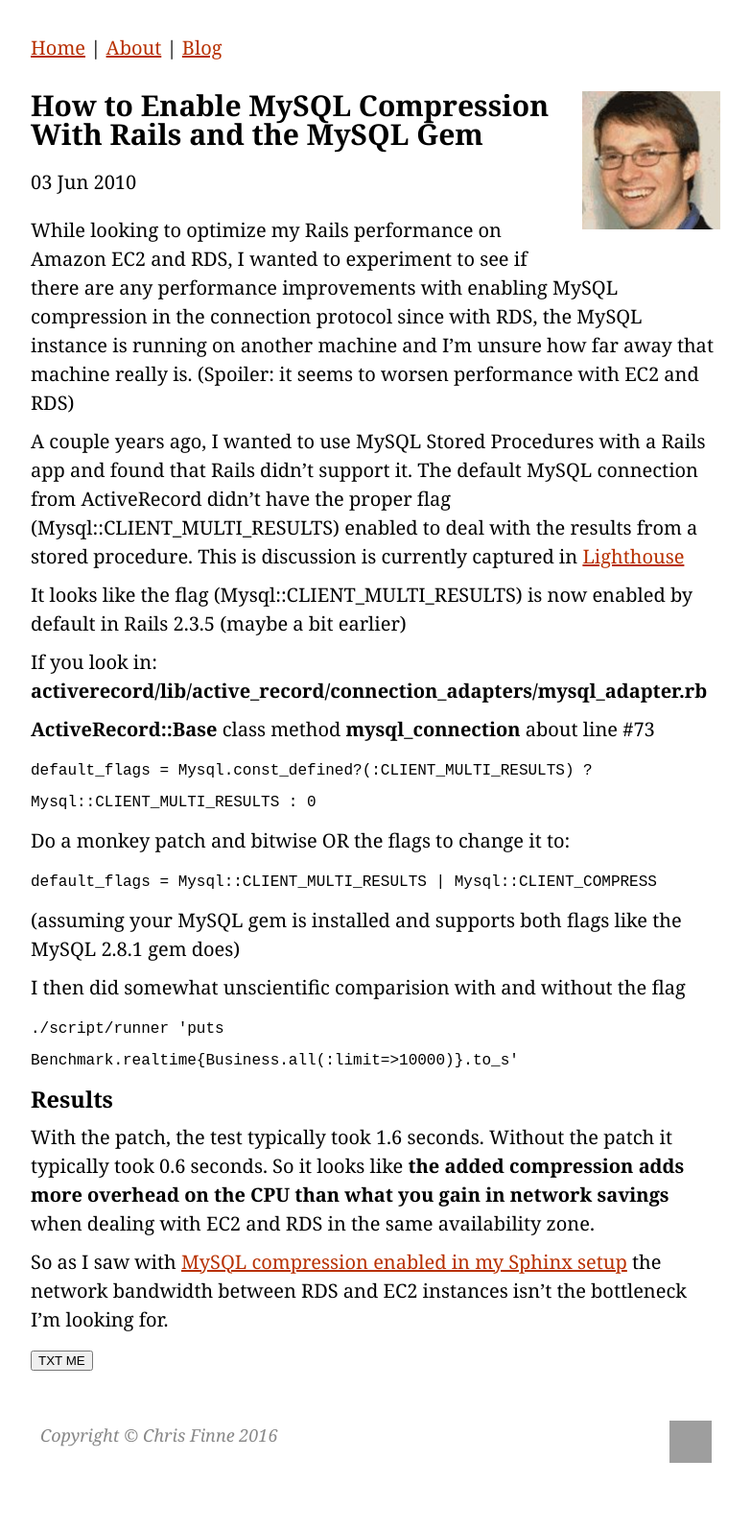
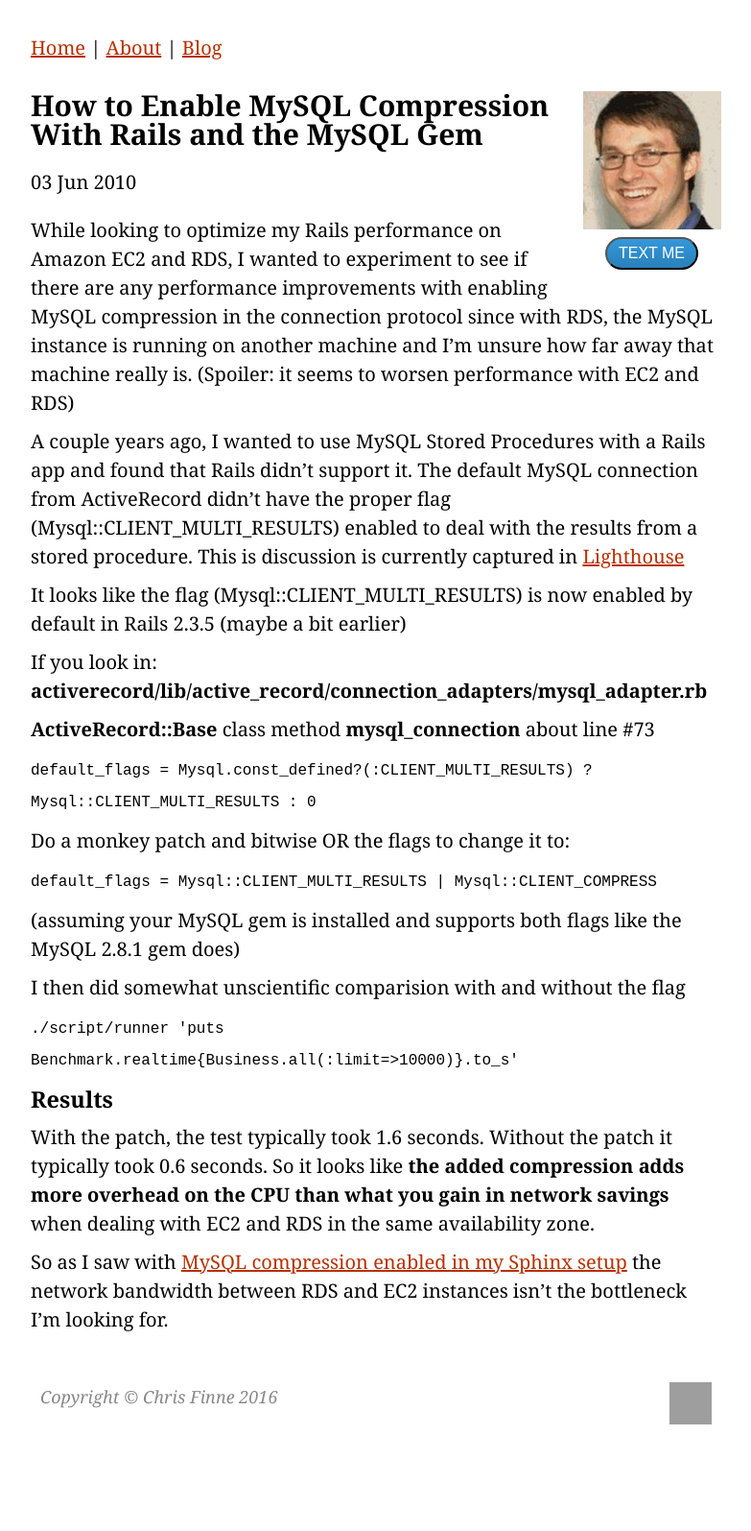
Before and after one commit to chrisfinne/chris.finne.us, a Jekyll site: the page built from _posts/2010-06-03-how-to-enable-mysql-compression-with-rails-and-the-mysql-gem.md, in a window 1280 px wide. Shown: the whole page at 96% size, without its empty margins (248-1031 px from the left). Built offline with Jekyll 4.4.1, drawn with Linux system fonts in a browser that asks for light colours; after the commit the page ends 1555 px from its top, so only the background shows below that; grey boxes are pictures that could not be loaded.

Commit message:
siren button

```diff
--- a/_layouts/default.html
+++ b/_layouts/default.html
@@ -7,6 +7,52 @@
     <meta name="google-site-verification" content="cPGGRKlVlMbBDwPvI2uA6q0k9fClg7hiEccT94X75Fc" />
     <title>{{ page.title }}</title>
     <meta name="description" content="Experienced Silicon Valley Startup CTO with Venture Capital experience. Has worked in Consumer, Social, Enterprise Software, Healthcare, Chip and even Nuclear industries." />
+
+
+<style>
+  .sirenGo {
+  background: #3498db;
+  background-image: -webkit-linear-gradient(top, #3498db, #2980b9);
+  background-image: -moz-linear-gradient(top, #3498db, #2980b9);
+  background-image: -ms-linear-gradient(top, #3498db, #2980b9);
+  background-image: -o-linear-gradient(top, #3498db, #2980b9);
+  background-image: linear-gradient(to bottom, #3498db, #2980b9);
+  -webkit-border-radius: 28;
+  -moz-border-radius: 28;
+  border-radius: 28px;
+  font-family: Arial;
+  color: #ffffff;
+  font-size: 16px;
+  padding: 6px 12px 6px 12px;
+  text-decoration: none;
+}
+
+.sirenGo:hover {
+  background: #3cb0fd;
+  background-image: -webkit-linear-gradient(top, #3cb0fd, #3498db);
+  background-image: -moz-linear-gradient(top, #3cb0fd, #3498db);
+  background-image: -ms-linear-gradient(top, #3cb0fd, #3498db);
+  background-image: -o-linear-gradient(top, #3cb0fd, #3498db);
+  background-image: linear-gradient(to bottom, #3cb0fd, #3498db);
+  text-decoration: none;
+}
+</style>
+
+<script>
+(function() {
+ var sirenApiKey='8491b3915a21448c9aa3a3f07846123b';
+ var sirenCssClass='sirenGo';
+
+ var script = document.createElement('script');
+ script.type = 'text/javascript';
+ script.async = true;
+ script.src = 'http://conversations-staging.aerialink.net/siren.js';
+ script.id = "siren_script_id";
+ script.setAttribute('sirenapikey',sirenApiKey);
+ script.setAttribute('sirencssclass',sirenCssClass);
+ (document.getElementsByTagName('head')[0] || document.getElementsByTagName('body')[0]).appendChild(script);
+})();
+</script>
   </head>
   <body>
     <!--
@@ -24,7 +70,7 @@
       <a href="/">Home</a> | <a href="/about">About</a> | <a href="/archives">Blog</a>
     </div>
     <section>
-      <div style="float:right;width:145px;margin:0px 0px 20px 20px"><img alt="chris finne" src="/images/chris-finne.png"></div>
+      <div style="float:right;width:145px;margin:0px 0px 20px 20px;text-align:center"><img alt="chris finne" src="/images/chris-finne.png"><button href="#" class="sirenGo">TEXT ME</button></div>
       {{ content }}
     </section>
     <footer>
--- a/_posts/2010-06-03-how-to-enable-mysql-compression-with-rails-and-the-mysql-gem.md
+++ b/_posts/2010-06-03-how-to-enable-mysql-compression-with-rails-and-the-mysql-gem.md
@@ -43,21 +43,3 @@
 
 So as I saw with [MySQL compression enabled in my Sphinx setup](/2010/06/03/indexing-sphinx-on-amazon-aws-ec2-with-mysql-rds-and-compression/)
 the network bandwidth between RDS and EC2 instances isn't the bottleneck I'm looking for.
-
-<button href="#" class="sirenGo">TXT ME</button>
-
-<script>
-(function() {
- var sirenApiKey='8491b3915a21448c9aa3a3f07846123b';
- var sirenCssClass='sirenGo';
-
- var script = document.createElement('script');
- script.type = 'text/javascript';
- script.async = true;
- script.src = 'http://conversations-staging.aerialink.net/siren.js';
- script.id = "siren_script_id";
- script.setAttribute('sirenapikey',sirenApiKey);
- script.setAttribute('sirencssclass',sirenCssClass);
- (document.getElementsByTagName('head')[0] || document.getElementsByTagName('body')[0]).appendChild(script);
-})();
-</script>
```
